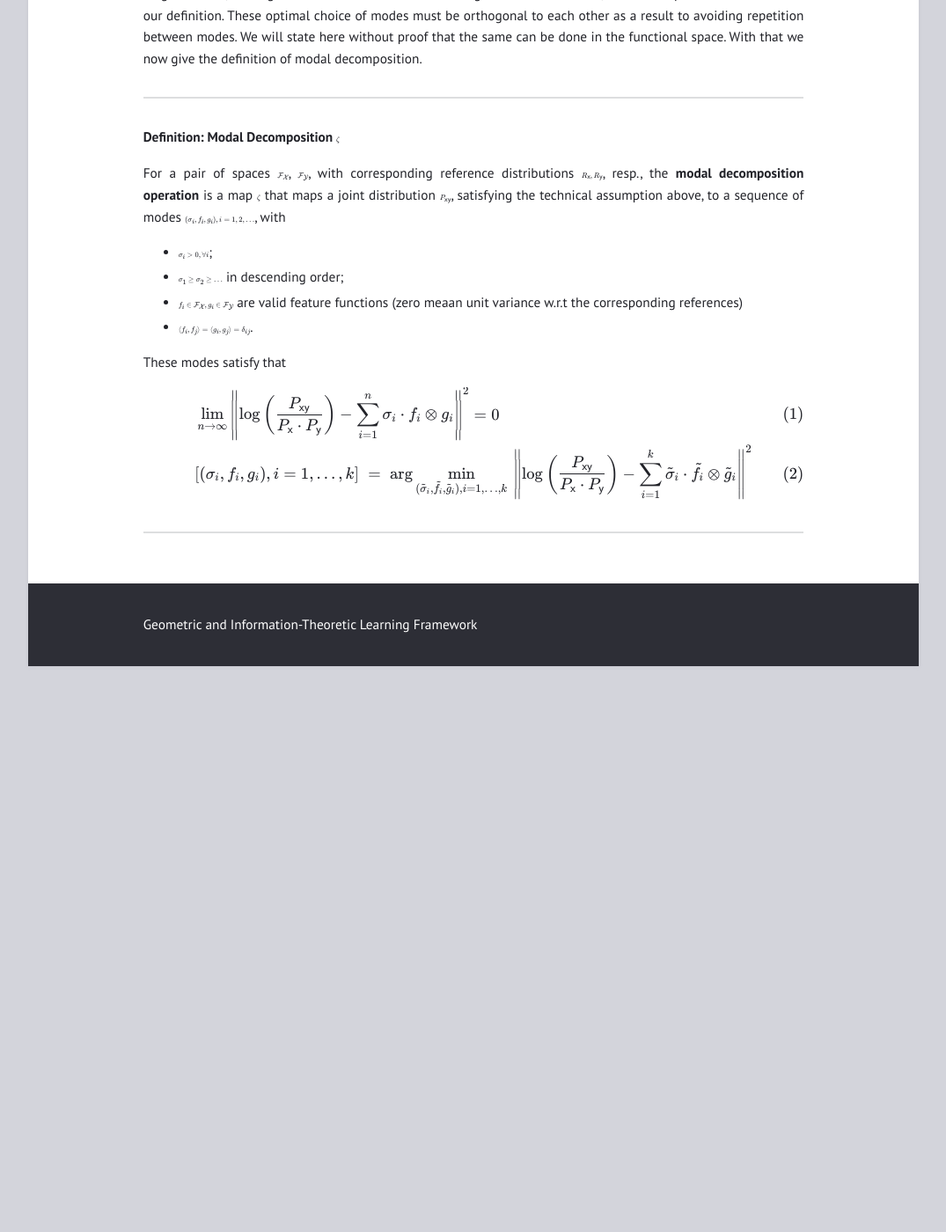
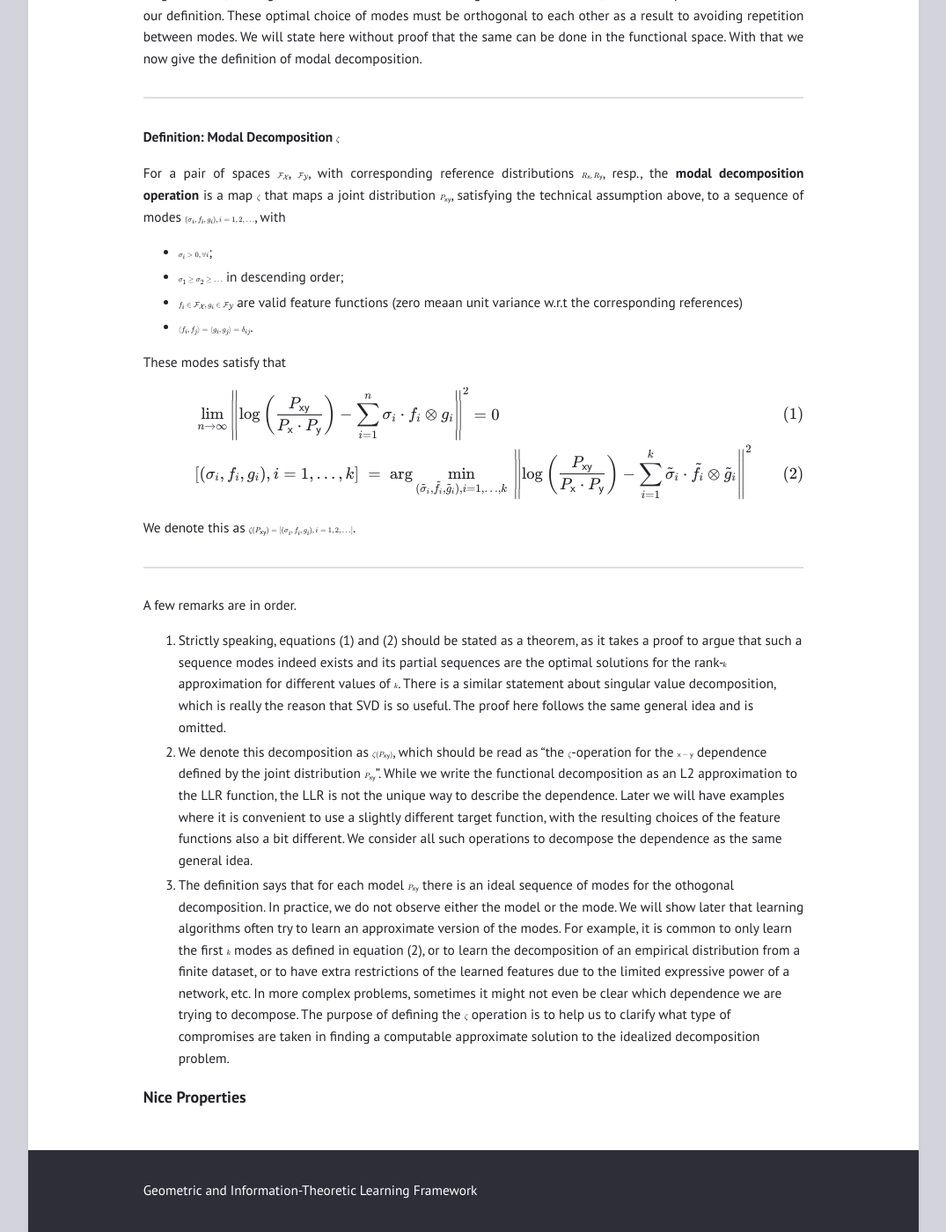
Before and after one commit to gilearning/gilearning.github.io, a Jekyll site: the page built from _posts/2022-08-15-ModalDecomposition.md, in a window 1280 px wide and 1400 px high, scrolled down 3099 px. Shown: the whole window at 88% size, without its empty margins (102-1177 px from the left). Built offline with Jekyll 4.4.1, drawn with Linux system fonts in a browser that asks for light colours; formulas are drawn with MathJax 3; before the commit the page ends 3856 px from its top, so only the background shows below that.

Commit message:
Update 2022-08-15-ModalDecomposition.md

```diff
--- a/_posts/2022-08-15-ModalDecomposition.md
+++ b/_posts/2022-08-15-ModalDecomposition.md
@@ -121,4 +121,15 @@ $$
 \end{align}
 $$
 
+We denote this as $\zeta(P_{\mathsf{xy}}) = [(\sigma_i, f_i, g_i), i=1, 2, \ldots]$.
+
 ---
+
+A few remarks are in order.
+
+1. Strictly speaking, equations (1) and (2) should be stated as a theorem, as it takes a proof to argue that such a sequence modes indeed exists and its partial sequences are the optimal solutions for the rank-$k$ approximation for different values of $k$. There is a similar statement about singular value decomposition, which is really the reason that SVD is so useful. The proof here follows the same general idea and is omitted.
+2. We denote this decomposition as $\zeta(P_{\mathsf {xy}})$, which should be read as "the $\zeta$-operation for the $\mathsf{x-y}$ dependence defined by the joint distribution $P_{\mathsf{xy}}$". While we write the functional decomposition as an L2 approximation to the LLR function, the LLR is not the unique way to describe the dependence. Later we will have examples where it is convenient to use a slightly different target function, with the resulting choices of the feature functions also a bit different. We consider all such operations to decompose the dependence as the same general idea.
+3. The definition says that for each model $P_{\mathsf {xy}}$ there is an ideal sequence of modes for the othogonal decomposition. In practice, we do not observe either the model or the mode. We will show later that learning algorithms often try to learn an approximate version of the modes. For example, it is common to only learn the first $k$ modes as defined in equation (2), or to learn the decomposition of an empirical distribution from a finite dataset, or to have extra restrictions of the learned features due to the limited expressive power of a network, etc. In more complex problems, sometimes it might not even be clear which dependence we are trying to decompose. The purpose of defining the $\zeta$ operation is to help us to clarify what type of compromises are taken in finding a computable approximate solution to the idealized decomposition problem.
+
+
+### Nice Properties
```
